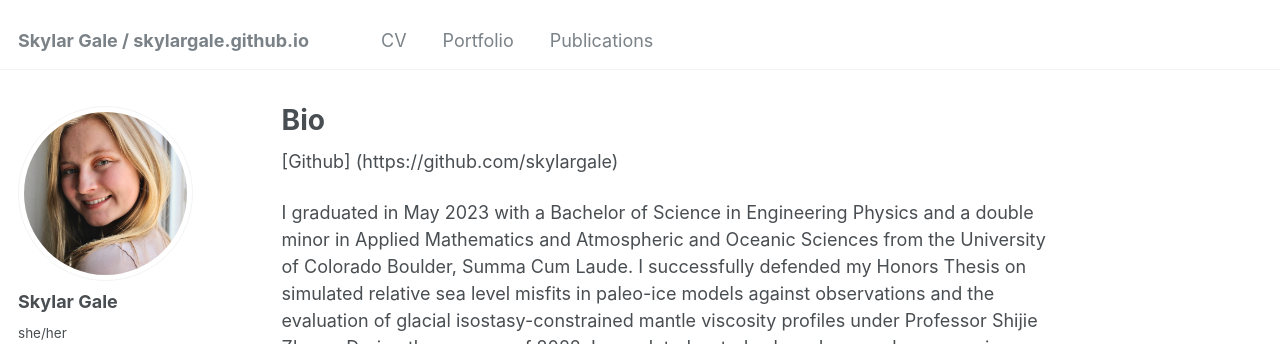
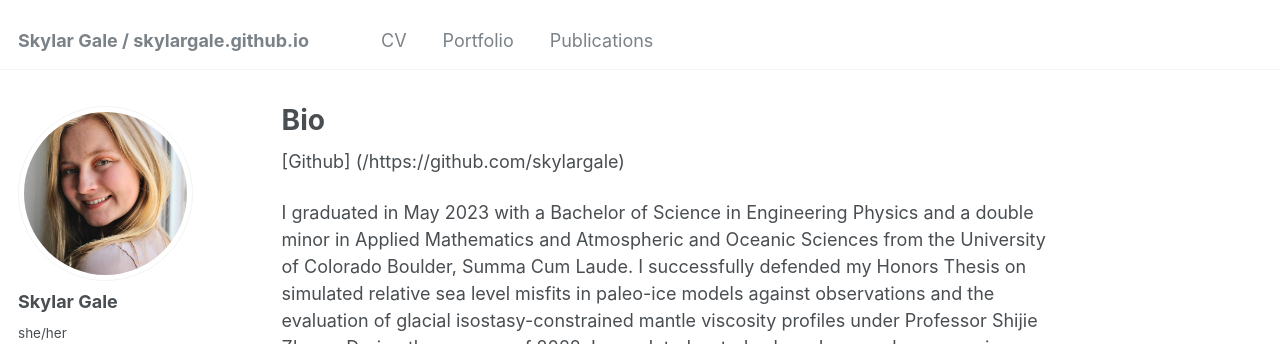
Before and after one commit to skylargale/skylargale.github.io, a Jekyll site: the page built from _pages/about.md, in a window 1280 px wide and 1180 px high. Shown: the top 344 px of the window. Built offline with Jekyll 4.4.1, drawn with Linux system fonts in a browser that asks for light colours; some web fonts are replaced.

```diff
--- a/_pages/about.md
+++ b/_pages/about.md
@@ -7,7 +7,7 @@ redirect_from:
   - /about.html
 ---
 
-[Github] (https://github.com/skylargale)
+[Github] (/https://github.com/skylargale)
 
 I graduated in May 2023 with a Bachelor of Science in Engineering Physics and a double minor in Applied Mathematics and Atmospheric and Oceanic Sciences from the University of Colorado Boulder, Summa Cum Laude. I successfully defended my Honors Thesis on simulated relative sea level misfits in paleo-ice models against observations and the evaluation of glacial isostasy-constrained mantle viscosity profiles under Professor Shijie Zhong. During the summer of 2022, I completed a study abroad research program in Iceland. I researched glaciological impacts due to climate change and the corresponding effects on Iceland's hydrological system, focusing on the Vatnajökull ice cap.
 
```
